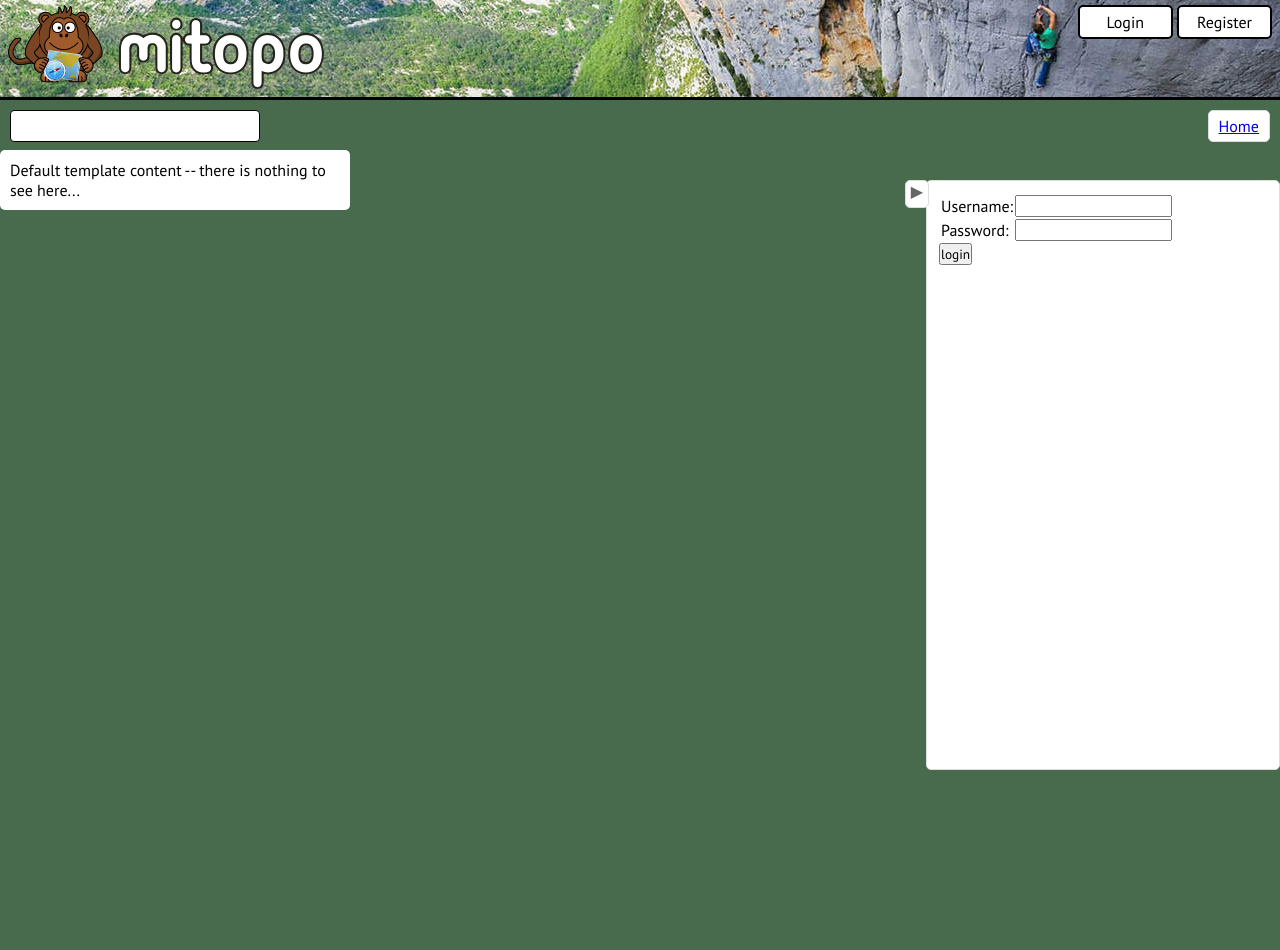
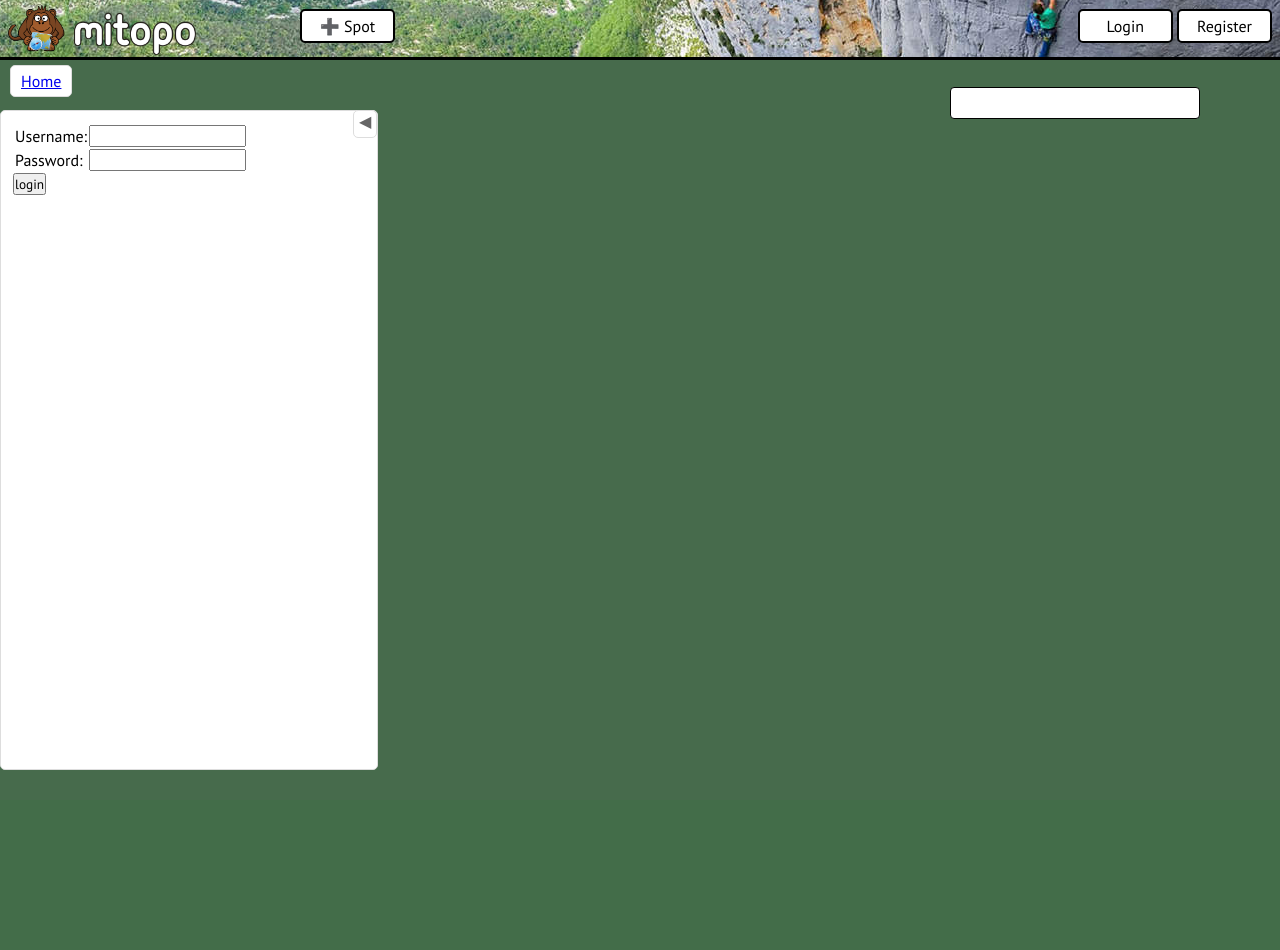
Before and after one commit to jakubfabian/topo, a Django app: page /users/login?next=/edit_spot/add_spot in a window 1280 px wide. After the commit the page ends 770 px from the top, so only its background shows below. Run offline with Django 3.2, Linux system fonts and the light colour scheme; some libraries are stand-ins or nearby versions.

Commit message:
change design to left side based, because that's more intuitive move add spot button to top

```diff
--- a/edit_spot/templates/edit_spot/add_spot.html
+++ b/edit_spot/templates/edit_spot/add_spot.html
@@ -15,6 +15,7 @@
     <script type="text/javascript">
 
 function map_init_basic(map, options) {
+    map.zoomControl.setPosition("topright");
 
     map.options.maxZoom = 17;
 
--- a/edit_spot/templates/edit_spot/add_wall.html
+++ b/edit_spot/templates/edit_spot/add_wall.html
@@ -16,6 +16,7 @@
     <script type="text/javascript">
 
 function map_init_basic(map, options) {
+    map.zoomControl.setPosition("topright");
 
     map.options.maxZoom = 17;
 
--- a/edit_spot/templates/edit_spot/draw_routes.html
+++ b/edit_spot/templates/edit_spot/draw_routes.html
@@ -87,6 +87,8 @@ $(document).ready(function () {
   <script type="text/javascript">
    // The leaflet part
    function map_init () {
+       map.zoomControl.setPosition("topright");
+
        // Map init paperworks...
        var img_dim_string = '{{ wall.get_bg_img_size }}';
 
--- a/edit_spot/templates/edit_spot/edit_spot.html
+++ b/edit_spot/templates/edit_spot/edit_spot.html
@@ -18,6 +18,7 @@
     <script type="text/javascript">
         function map_init_basic(map, options) {
             map.options.maxZoom = 17;
+            map.zoomControl.setPosition("topright");
 
             var existingSpots = {{ spot_list|geojsonfeature|safe }};
 
--- a/edit_spot/templates/edit_spot/index.html
+++ b/edit_spot/templates/edit_spot/index.html
@@ -18,6 +18,7 @@
     <script type="text/javascript">
 
         function map_init(map, options) {
+            map.zoomControl.setPosition("topright");
 
             var markerArray = [];
 
--- a/edit_spot/templates/edit_spot/wall_index.html
+++ b/edit_spot/templates/edit_spot/wall_index.html
@@ -20,6 +20,7 @@
     <script type="text/javascript">
 
         function map_init(map, options) {
+            map.zoomControl.setPosition("topright");
 
             var markerArray = [];
 
--- a/miroutes/static/miroutes/css/main3.css
+++ b/miroutes/static/miroutes/css/main3.css
@@ -5,7 +5,6 @@
 }
 
 html, body {
-    height: 100%;
     width: 100%;
     background: #476b4c;
 }
@@ -14,15 +13,16 @@ html, body {
     position: absolute;
     top: 0;
     left: 0;
-    height: 97px;
+    height: 57px;
     width: 100%;
     background: url('../../img/header2.jpg');
     background-position: right;
     border-bottom: 3px solid black;
 }
 
-.leaflet-control-container .leaflet-top {
-    top: 70px;
+.leaflet-top {
+    top: 20px;
+    right: 20px;
 }
 
 #logo {
@@ -30,11 +30,12 @@ html, body {
     position: absolute;
     top: 5px;
     left: 8px;
+    height: 50px;
 }
 
 .leaflet-container, #wallmap {
     position: absolute;
-    top: 100px;
+    top: 58px;
     bottom: 0;
     left: 0;
     right: 0;
@@ -61,14 +62,14 @@ html, body {
     background: #ffffff;
     position: absolute;
     margin: 0 auto;
-    right: 0px;
-    top: 180px;
+    left: 0px;
+    top: 110px;
+    bottom: 30px;
     padding-left: 2px;
     padding-bottom: 2px;
     padding-top: 2px;
     padding-right: 0px;
     min-width: 5px;
-    bottom: 30px;
     z-index: 1000;
     border-radius: 5px;
     border: solid 1px #dddddd;
@@ -78,13 +79,12 @@ html, body {
     color: #666666;
     position: relative;
     top: -3px;
-    margin-left: -24px;
     height: 26px;
     padding-left: 5px;
     padding-right: 5px;
     background: #ffffff;
     z-index: 99000;
-    float: left;
+    float: right;
     border-radius: 5px;
     border: solid 1px #dddddd;
 }
@@ -112,7 +112,6 @@ html, body {
 
 .mapobjects-info .inner_container {
     width: 350px;
-    height: 100%;
     box-sizing: border-box;
     padding: 10px;
     background: white;
@@ -123,8 +122,8 @@ html, body {
 
 #search-container {
     position: absolute;
-    top: 110px;
-    left: 10px;
+    top: 87px;
+    right: 80px;
     width: 250px;
     z-index: 50;
     border-radius: 10px;
@@ -143,8 +142,8 @@ html, body {
 
 #breadcrumbs {
     position: absolute;
-    top: 110px;
-    right: 10px;
+    top: 65px;
+    left: 10px;
     padding: 5px;
     padding-left: 10px;
     padding-right: 10px;
@@ -155,13 +154,19 @@ html, body {
 }
 
 
+#top_buttons {
+    position: absolute;
+    top: 9px;
+    left: 300px;
+}
+
 #login-menu {
     position: absolute;
-    top: 5px;
+    top: 9px;
     right: 8px;
 }
 
-#login-menu a {
+#top_buttons a, #login-menu a {
     display: inline-block;
     border-radius: 5px;
     border: solid 2px black;
@@ -174,7 +179,7 @@ html, body {
     color: black;
 }
 
-#login-menu a:hover {
+#top_buttons a:hover, #login-menu a:hover {
     background: #c8d9cc;
 }
 .loginname {
--- a/miroutes/templates/miroutes/index.html
+++ b/miroutes/templates/miroutes/index.html
@@ -17,6 +17,7 @@
 
         function map_init(map, options) {
 
+            map.zoomControl.setPosition("topright");
             var markerArray = [];
 
             {% for spot in spot_listing %}
@@ -58,10 +59,6 @@ function map_init(map, options) {
     Walls: {{ wall_listing|length }} <br>
     Routes: {{ route_listing|length }} <br>
 
-    <form action="{% url 'add_spot' %}">
-        <input id="add_spot_button" type="submit" value="Add new spot">
-    </form>
-
     <h2>Spots</h2>
     <ul>
         {% for spot in spot_listing %}
--- a/miroutes/templates/miroutes/spot_detail.html
+++ b/miroutes/templates/miroutes/spot_detail.html
@@ -14,6 +14,7 @@
     <script type="text/javascript">
 
 function map_init(map, options) {
+    map.zoomControl.setPosition("topright");
 
     var markerArray = [];
 
--- a/miroutes/templates/miroutes/wall_detail.html
+++ b/miroutes/templates/miroutes/wall_detail.html
@@ -25,6 +25,8 @@
     <script type="text/javascript">
 
         function map_init() {
+            map.zoomControl.setPosition("topright");
+
             var img_dim_string = '{{ wall.get_bg_img_size }}';
 
             var img_dim = img_dim_string.split(',', 4);
--- a/templates/base.html
+++ b/templates/base.html
@@ -15,12 +15,15 @@
     {% block extra_assets %}{% endblock %}
 
     <link href="{% static "miroutes/bower_components/select2/dist/css/select2.min.css" %}" rel="stylesheet"/>
-    <link href="{% static "miroutes/bower_components/leaflet.markercluster/dist/MarkerCluster.css" %}" rel="stylesheet"/>
-    <link href="{% static "miroutes/bower_components/leaflet.markercluster/dist/MarkerCluster.Default.css" %}" rel="stylesheet"/>
+    <link href="{% static "miroutes/bower_components/leaflet.markercluster/dist/MarkerCluster.css" %}"
+          rel="stylesheet"/>
+    <link href="{% static "miroutes/bower_components/leaflet.markercluster/dist/MarkerCluster.Default.css" %}"
+          rel="stylesheet"/>
     <script type="text/javascript" src={% static "miroutes/bower_components/jquery/dist/jquery.min.js" %}></script>
     <script type="text/javascript" src={% static "miroutes/bower_components/jquery-ui/jquery-ui.min.js" %}></script>
     <script type="text/javascript" src="{% static "miroutes/bower_components/select2/dist/js/select2.js" %}"></script>
-    <script type="text/javascript" src="{% static "miroutes/bower_components/leaflet.markercluster/dist/leaflet.markercluster.js" %}"></script>
+    <script type="text/javascript"
+            src="{% static "miroutes/bower_components/leaflet.markercluster/dist/leaflet.markercluster.js" %}"></script>
 
     {% block main-css %}
         <link href='https://fonts.googleapis.com/css?family=PT+Sans:400,700' rel='stylesheet' type='text/css'>
@@ -41,8 +44,8 @@
         });
         $(document).ready(function () {
             $('#toggle_content').click(function (val) {
-                $('.inner_container').toggle("slide", {"direction": "right"});
-                $('#toggle_content').toggleText("▶", "◀");
+                $('.inner_container').toggle("slide", {"direction": "left"});
+                $('#toggle_content').toggleText("◀", "▶");
             });
         });
 
@@ -61,13 +64,19 @@
             <a href="/miroutes">
                 <img id="logo" src="{% static "miroutes/img/logo.png" %}"/>
             </a>
+            <div id="top_buttons">
+                {% block top_buttons %}
+                    <a href="{% url 'add_spot' %}">&#10133; Spot</a>
+                {% endblock %}
+            </div>
             <div id="login-menu">
                 {% if user.is_anonymous %}
                     <a id="login_button" href="{% url 'django.contrib.auth.views.login' %}?next={{ request.path }}">Login</a>
                     <a id="register_button" href="{% url 'users.views.register' %}">Register</a>
                 {% else %}
                     <span class="loginname">User: {{ user }} &lt;{{ user.email }}&gt;</span>
-                    &nbsp;<a id="logout_button" href="{% url 'django.contrib.auth.views.logout' %}?next={{ request.path }}">logout</a>
+                    &nbsp;
+                    <a id="logout_button" href="{% url 'django.contrib.auth.views.logout' %}?next={{ request.path }}">logout</a>
                     &nbsp;&nbsp;
                 {% endif %}
             </div>
@@ -139,10 +148,10 @@
 
     {% if show_edit_pane %}
 
-    <div id="edit_pane">
-        {% block edit_pane %}
-        {% endblock %}
-    </div>
+        <div id="edit_pane">
+            {% block edit_pane %}
+            {% endblock %}
+        </div>
     {% endif %}
 
 
@@ -151,7 +160,7 @@
         {% block content %}Default template content -- there is nothing to see here...{% endblock %}
     </div>
     <div class="mapobjects-info">
-        <div id="toggle_content">▶</div>
+        <div id="toggle_content">◀</div>
 
         <div class="inner_container">
 
--- a/templates/breadcrumbs.html
+++ b/templates/breadcrumbs.html
@@ -1,26 +1,23 @@
 {% if route %}
-    <a href=" {% url "route_detail" route_id=route.pk %} "> {{ route.name }}</a>
+    <a href="/miroutes">Home</a>
     ::
     <a href=" {% url "spot_detail" spot_id=route.spot.pk %} "> {{ route.spot.name }}</a>
     ::
-    <a href="/miroutes">Home</a>
+    <a href=" {% url "route_detail" route_id=route.pk %} "> {{ route.name }}</a>
 
 {% elif wall %}
-
-    <a href=" {% url "wall_detail" wall_id=wall.pk %} "> {{ wall.name }}</a>
+    <a href="/miroutes">Home</a>
     ::
     <a href=" {% url "spot_detail" spot_id=wall.spot.pk %} "> {{ wall.spot.name }}</a>
     ::
-    <a href="/miroutes">Home</a>
-
+    <a href=" {% url "wall_detail" wall_id=wall.pk %} "> {{ wall.name }}</a>
 
 {% elif spot %}
+    <a href="/miroutes">Home</a>
+    ::
     <a href=" {% url "spot_detail" spot.pk %} "> {{ spot.name }}</a>
-    ::
-    <a href="/miroutes">Home</a>
 
 {% else %}
-
     <a href="/miroutes">Home</a>
 
 {% endif %}
```
Lines whose indentation alone changed are shown as unchanged.
